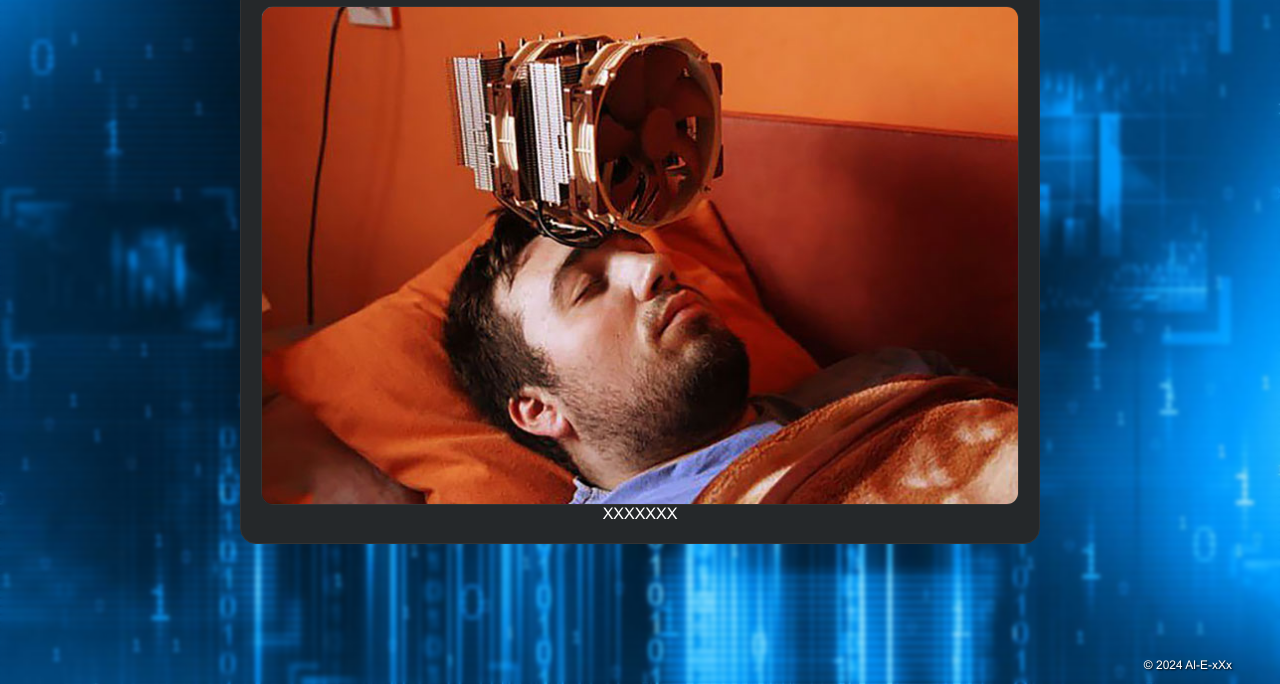
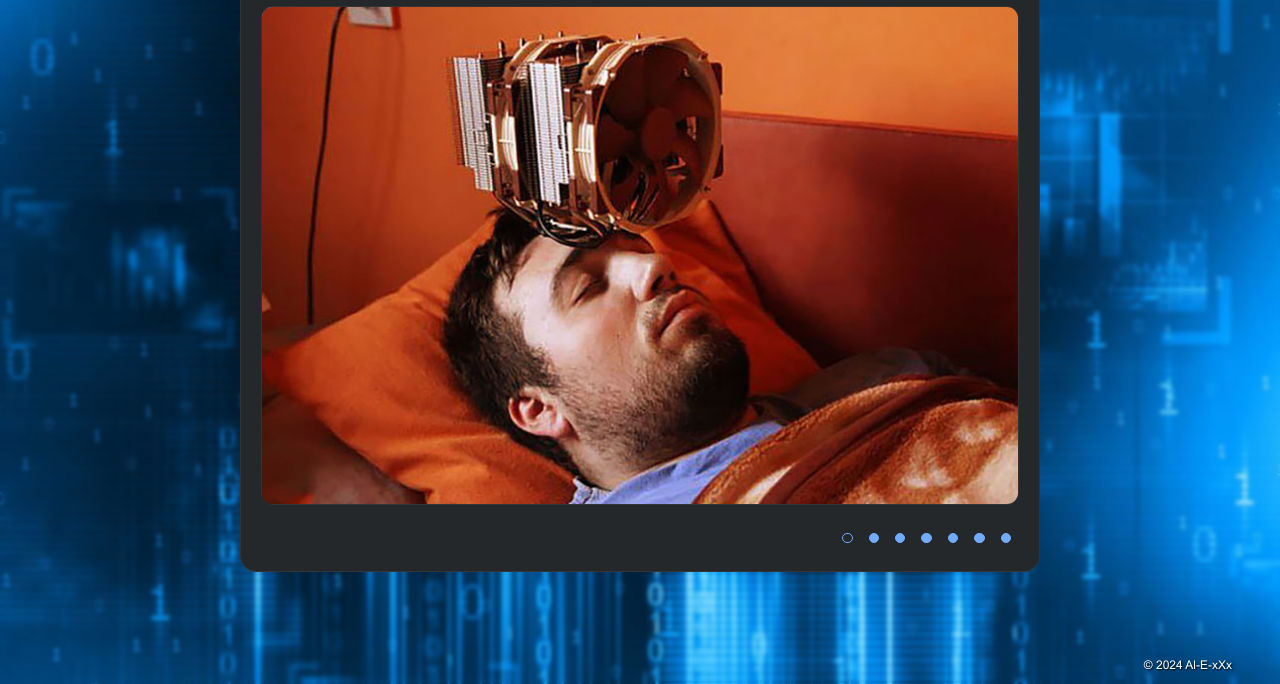
Before and after one commit to Al-E-xXx/cssMemeSlider, a plain HTML site: page cssMemeSlider/index.html in a window 1280 px wide. Shown: the part 116-800 px from the top of the page. Drawn offline with Linux system fonts and the light colour scheme; files whose address does not match are found by name.

Commit message:
feat: add styles for control buttons (Wed, Sep 11, 2024 10:49:52 AM)

```diff
--- a/cssMemeSlider/assets/css/styles.css
+++ b/cssMemeSlider/assets/css/styles.css
@@ -114,18 +114,43 @@
   object-fit: cover;
 }
 
+.slider__info-wrapper {
+  width: 100%;
+  margin-top: clamp(0.5rem, calc(0.5rem + (20 - 8) * ((100vw - 20rem) / (896 - 320))), 1.25rem);
+  display: flex;
+  justify-content: space-between;
+  align-items: center;
+  gap: 1rem;
+}
+
+.slider__text-wrapper {
+  display: grid;
+  grid-template-columns: 1fr;
+  grid-template-rows: 1fr;
+  flex-grow: 1;
+  overflow: hidden;
+}
+
 .slider__controls-wrapper {
   display: flex;
+  flex-shrink: 0;
+  background-color: #25282a;
 }
 
-#r1:checked ~ .slider__container .slider__image-wrapper:nth-child(1),
-#r2:checked ~ .slider__container .slider__image-wrapper:nth-child(2),
-#r3:checked ~ .slider__container .slider__image-wrapper:nth-child(3),
-#r4:checked ~ .slider__container .slider__image-wrapper:nth-child(4),
-#r5:checked ~ .slider__container .slider__image-wrapper:nth-child(5),
-#r6:checked ~ .slider__container .slider__image-wrapper:nth-child(6),
-#r7:checked ~ .slider__container .slider__image-wrapper:nth-child(7) {
-  transform: translateX(0%);
+.slider__control {
+  display: block;
+  padding: 0.5rem;
+  cursor: pointer;
+}
+
+.slider__control-circle {
+  display: block;
+  width: 0.65rem;
+  height: 0.65rem;
+  border-radius: 50%;
+  background-color: #71abfe;
+  border: 0.0625rem solid #71abfe;
+  transition: var(--transition-time);
 }
 
 .footer {
@@ -141,3 +166,38 @@
   text-decoration: none;
   text-shadow: 0.0625rem 0.0625rem 0.125rem #000000;
 }
+
+/*--- Сhanges to elements ---*/
+#r1:checked ~ .slider__container .slider__image-wrapper:nth-child(1),
+#r2:checked ~ .slider__container .slider__image-wrapper:nth-child(2),
+#r3:checked ~ .slider__container .slider__image-wrapper:nth-child(3),
+#r4:checked ~ .slider__container .slider__image-wrapper:nth-child(4),
+#r5:checked ~ .slider__container .slider__image-wrapper:nth-child(5),
+#r6:checked ~ .slider__container .slider__image-wrapper:nth-child(6),
+#r7:checked ~ .slider__container .slider__image-wrapper:nth-child(7) {
+  transform: translateX(0%);
+}
+
+#r1:checked ~ .slider__info-wrapper .slider__controls-wrapper .slider__control:nth-child(1) .slider__control-circle,
+#r2:checked ~ .slider__info-wrapper .slider__controls-wrapper .slider__control:nth-child(2) .slider__control-circle,
+#r3:checked ~ .slider__info-wrapper .slider__controls-wrapper .slider__control:nth-child(3) .slider__control-circle,
+#r4:checked ~ .slider__info-wrapper .slider__controls-wrapper .slider__control:nth-child(4) .slider__control-circle,
+#r5:checked ~ .slider__info-wrapper .slider__controls-wrapper .slider__control:nth-child(5) .slider__control-circle,
+#r6:checked ~ .slider__info-wrapper .slider__controls-wrapper .slider__control:nth-child(6) .slider__control-circle,
+#r7:checked ~ .slider__info-wrapper .slider__controls-wrapper .slider__control:nth-child(7) .slider__control-circle {
+  background-color: transparent;
+  border: 0.0625rem solid #71abfe;
+}
+
+/*--- Media Queries ---*/
+@media (hover: hover) and (pointer: fine) {
+  .slider__control:hover .slider__control-circle {
+    background-color: #ffffff;
+    border: 0.0625rem solid #ffffff;
+  }
+
+  .slider__control:active .slider__control-circle {
+    background-color: #bcbcde;
+    border: 0.0625rem solid #bcbcde;
+  }
+}
--- a/cssMemeSlider/index.html
+++ b/cssMemeSlider/index.html
@@ -46,14 +46,20 @@
           <img class="slider__image" src="./assets/img/slides/07.jpg" alt="Deadline is comimg...">
         </div>
       </div>
-      <div class="slider__controls-wrapper">
-        <label class="slider__control" for="r1">X</label>
-        <label class="slider__control" for="r2">X</label>
-        <label class="slider__control" for="r3">X</label>
-        <label class="slider__control" for="r4">X</label>
-        <label class="slider__control" for="r5">X</label>
-        <label class="slider__control" for="r6">X</label>
-        <label class="slider__control" for="r7">X</label>
+
+      <div class="slider__info-wrapper">
+        <div class="slider__text-wrapper">
+
+        </div>
+        <div class="slider__controls-wrapper">
+          <label class="slider__control" for="r1"><span class="slider__control-circle"></span></label>
+          <label class="slider__control" for="r2"><span class="slider__control-circle"></span></label>
+          <label class="slider__control" for="r3"><span class="slider__control-circle"></span></label>
+          <label class="slider__control" for="r4"><span class="slider__control-circle"></span></label>
+          <label class="slider__control" for="r5"><span class="slider__control-circle"></span></label>
+          <label class="slider__control" for="r6"><span class="slider__control-circle"></span></label>
+          <label class="slider__control" for="r7"><span class="slider__control-circle"></span></label>
+        </div>
       </div>
     </div>
   </main>
```
